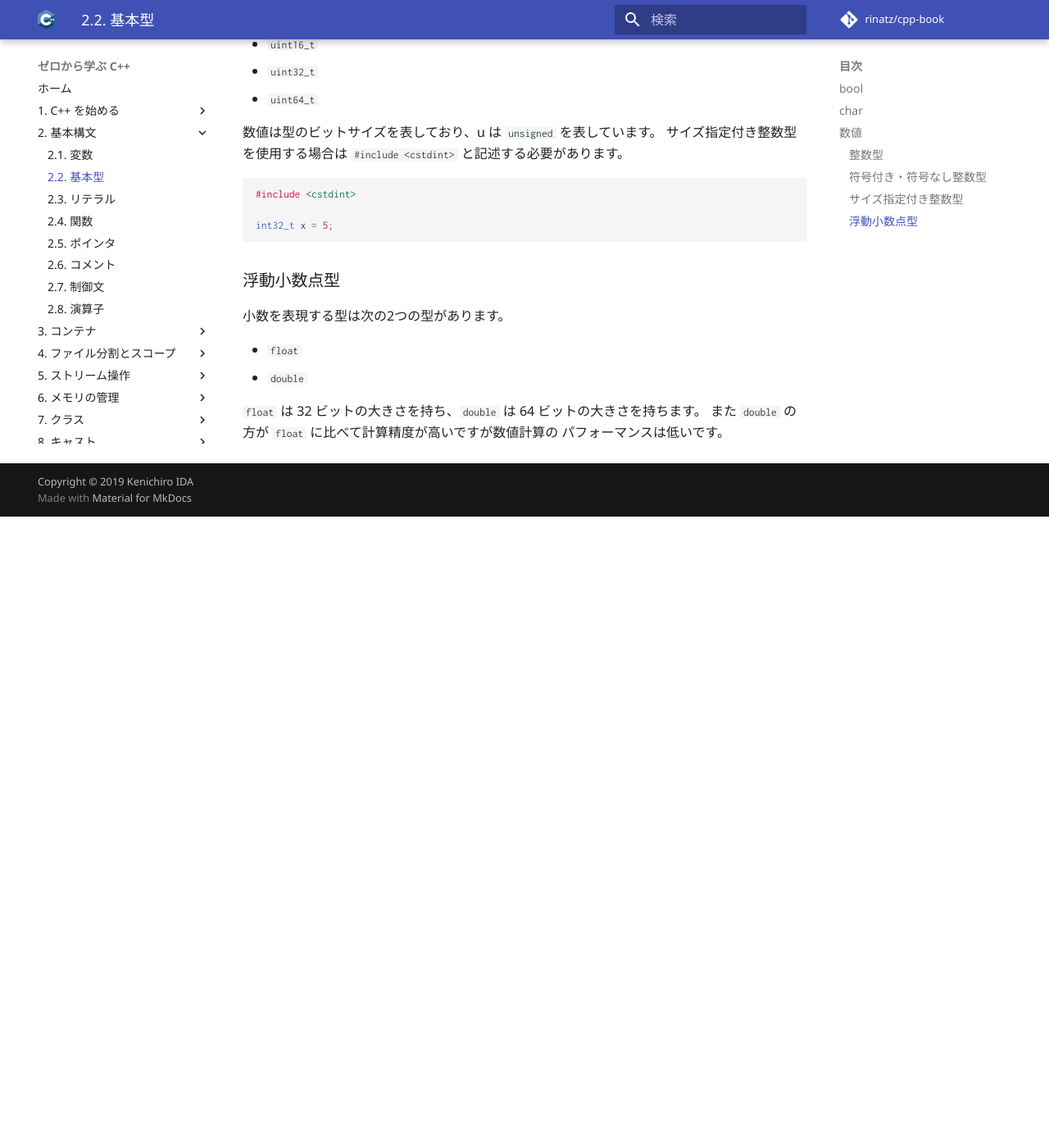
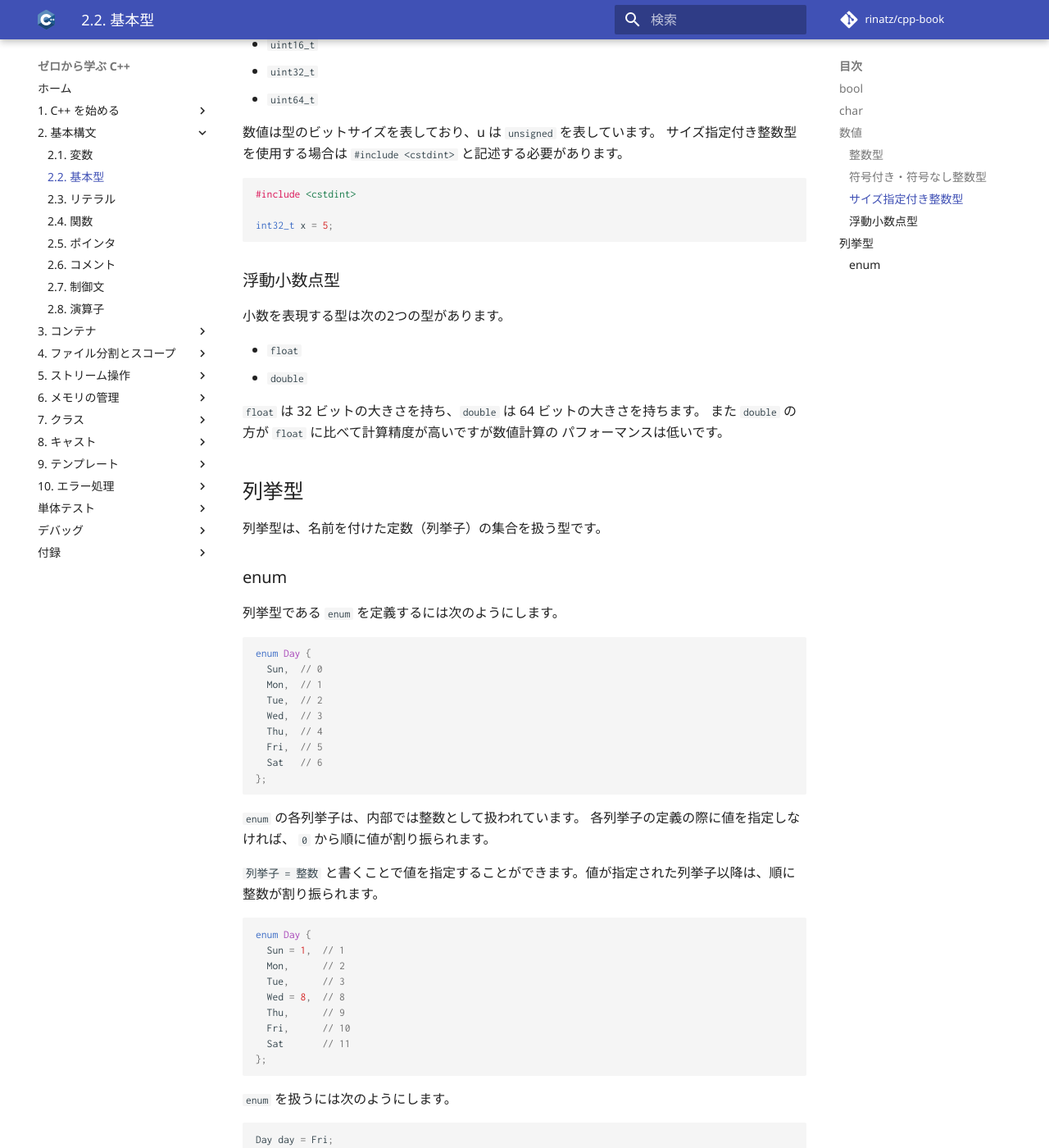
Before and after one commit to rinatz/cpp-book, an MkDocs documentation site: the page built from docs/ch02-02-primitive-types.md, in a window 1280 px wide and 1400 px high, scrolled down 1582 px. Shown: the whole window at 82% size. Built offline with MkDocs 1.6.1 and Material for MkDocs 9.7.7, drawn with Linux system fonts in a browser that asks for light colours; comment, search, counter and statistics services are not loaded; before the commit the page ends 2212 px from its top, so only the background shows below that; some of the changed text lies outside the part shown.

Commit message:
Explain unscoped enum

````diff
--- a/docs/ch02-02-primitive-types.md
+++ b/docs/ch02-02-primitive-types.md
@@ -85,3 +85,78 @@ int32_t x = 5;
 `float` は 32 ビットの大きさを持ち、`double` は 64 ビットの大きさを持ちます。
 また `double` の方が `float` に比べて計算精度が高いですが数値計算の
 パフォーマンスは低いです。
+
+## 列挙型
+
+列挙型は、名前を付けた定数（列挙子）の集合を扱う型です。
+
+### enum
+
+列挙型である `enum` を定義するには次のようにします。
+
+```cpp
+enum Day {
+  Sun,  // 0
+  Mon,  // 1
+  Tue,  // 2
+  Wed,  // 3
+  Thu,  // 4
+  Fri,  // 5
+  Sat   // 6
+};
+```
+
+`enum` の各列挙子は、内部では整数として扱われています。
+各列挙子の定義の際に値を指定しなければ、 `0` から順に値が割り振られます。
+
+`列挙子 = 整数` と書くことで値を指定することができます。値が指定された列挙子以降は、順に整数が割り振られます。
+
+```cpp
+enum Day {
+  Sun = 1,  // 1
+  Mon,      // 2
+  Tue,      // 3
+  Wed = 8,  // 8
+  Thu,      // 9
+  Fri,      // 10
+  Sat       // 11
+};
+```
+
+`enum` を扱うには次のようにします。
+
+```cpp
+Day day = Fri;
+```
+
+数値型に `enum` の値を代入することは可能ですが、 `enum` に数値を直接代入することは出来ません。
+
+```cpp
+int x = Fri;  // OK
+Day day = 5;  // コンパイルエラー
+```
+
+列挙子の名前は被らないようにする必要があります。
+
+```cpp
+enum Day {
+  Sun,
+  Mon,
+  Tue,
+  Wed,
+  Thu,
+  Fri,
+  Sat
+};
+
+enum SolarSystem {
+  Sun,  // Sun は enum Day 内で定義済みのためコンパイルエラー
+  Venus,
+  Earth,
+  Mars,
+  Jupiter,
+  Saturn,
+  Uranus,
+  Neptune
+};
+```
````
